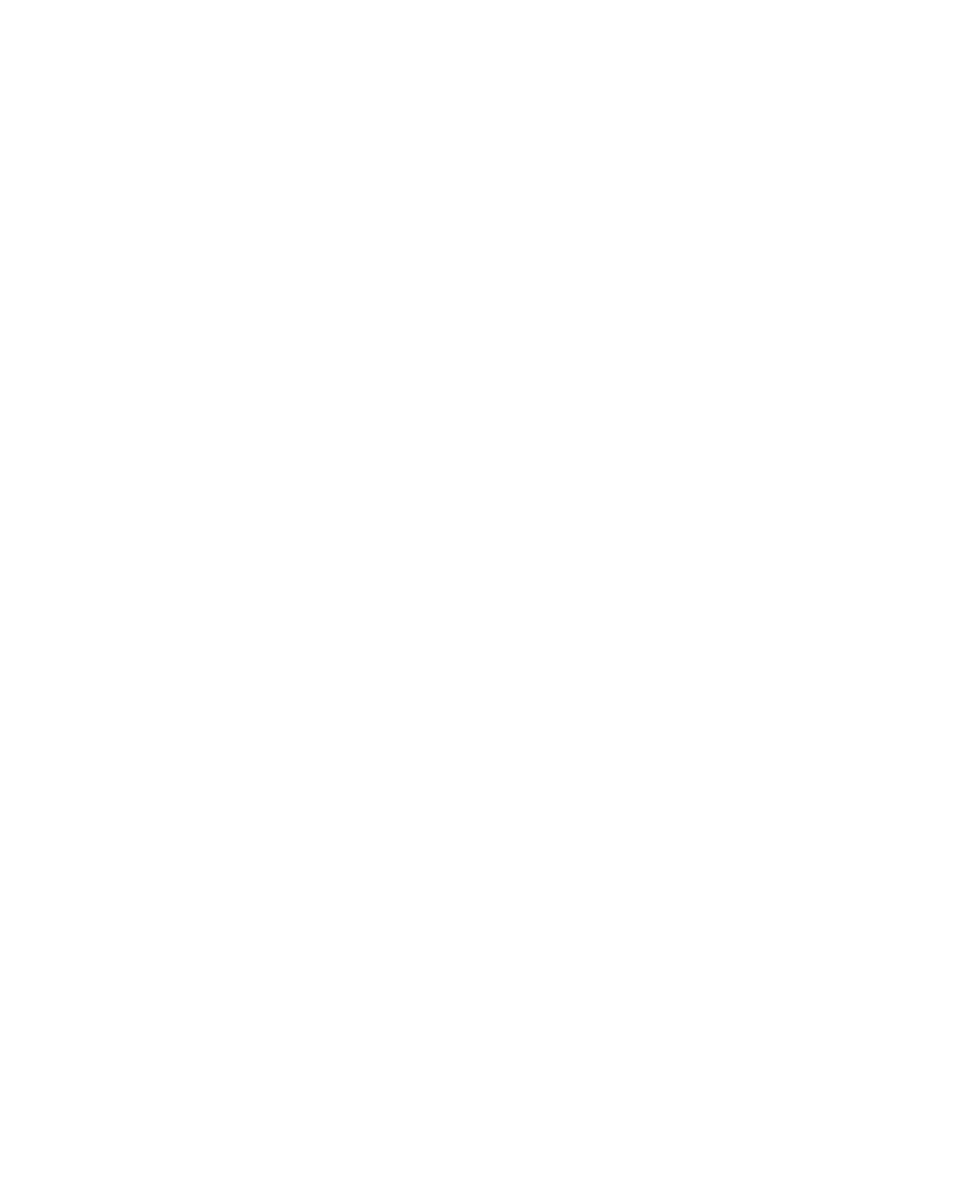
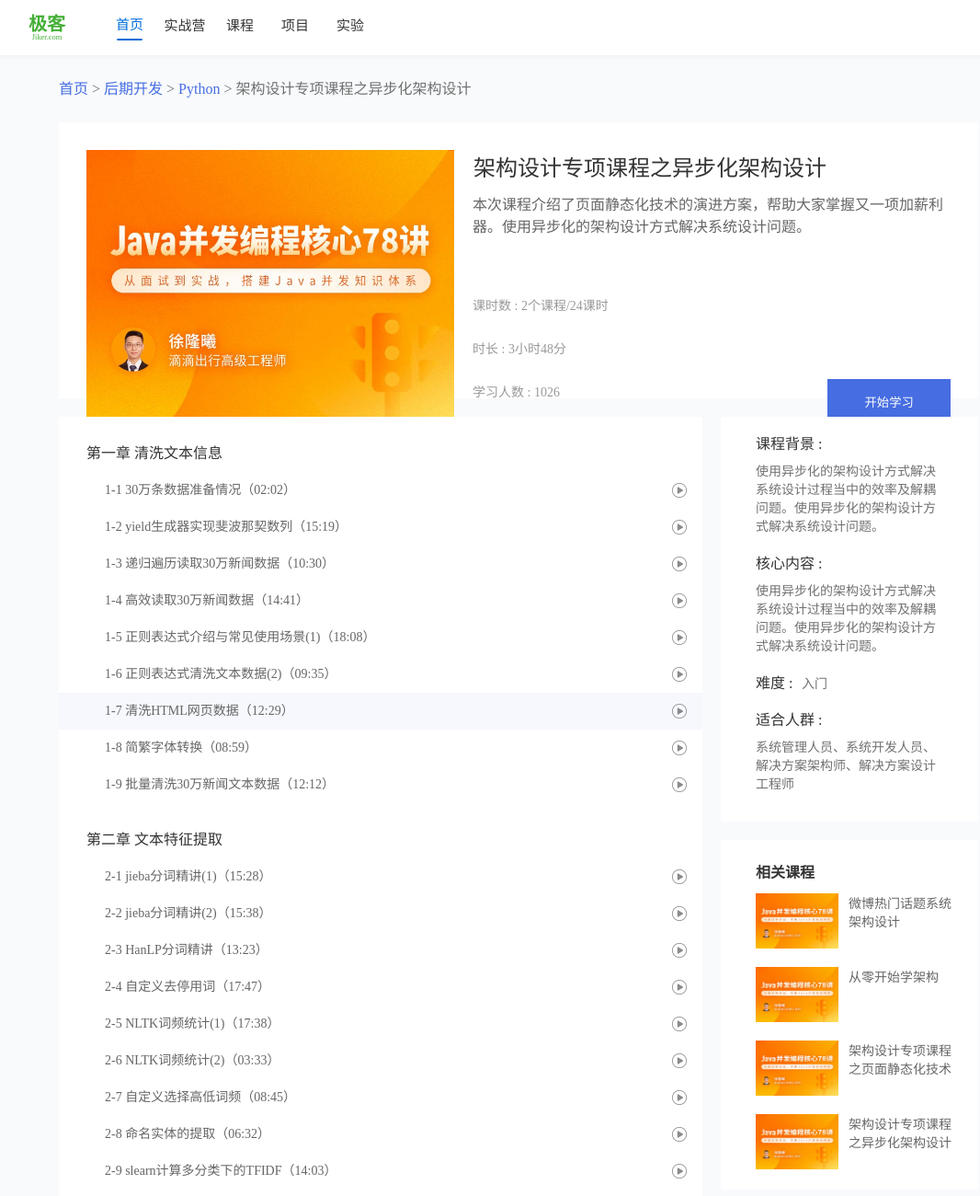
Before and after one commit to MizhiGao/jiker, a plain HTML site: page course_detail.html in a window 1280 px wide. Shown: the top 1300 px of the page at 92% size, without its empty margins (76-1142 px from the left). Before the commit the page ends 800 px from the top, so only its background shows below. Drawn offline with Linux system fonts and the light colour scheme.

Commit message:
course-detail page

```diff
--- a/course_detail.html
+++ b/course_detail.html
@@ -0,0 +1,224 @@
+<!DOCTYPE html>
+<html lang="zh-CN">
+
+<head>
+    <meta charset="UTF-8">
+    <meta name="viewport" content="width=device-width, initial-scale=1.0">
+    <title>课程详情页-极客</title>
+    <link href="css/index.css" rel="stylesheet">
+    <link href="css/course_detail.css" rel="stylesheet">
+</head>
+
+<body>
+    <header class="page-header">
+            <span class="head-box-left">
+                <div class="header-logo">
+                    <span class="header-logo-text">极客</span>
+                    <span class="header-logo-url">Jiker.com</span>
+                </div>
+                <nav class="header-nav">
+                    <ul class="nav-list-box">
+                        <li class="nav-list-item"><a href="javascript:;" class="nav-list">首页</a><span
+                                class="underline"></span></li>
+                        <li class="nav-list-item"><a href="javascript:;" class="nav-list">实战营</a></li>
+                        <li class="nav-list-item"><a href="javascript:;" class="nav-list">课程</a></li>
+                        <li class="nav-list-item"><a href="javascript:;" class="nav-list">项目</a></li>
+                        <li class="nav-list-item"><a href="javascript:;" class="nav-list">实验</a></li>
+                    </ul>
+                </nav>
+            </span>
+            <span class="user">
+                <!-- <img src="img/user.png" class="user-img"> -->
+            </span>
+    </header>
+    <div class="main-body">
+        <div class="nav-pc">
+            <a href="javascript:;">首页</a>
+            <span class="sharp-content">></span>
+            <a href="javascript:;">后期开发</a>
+            <span class="sharp-content">></span>
+            <a href="javascript:;">Python</a>
+            <span class="sharp-content">></span>
+            <span class="nav-section">架构设计专项课程之异步化架构设计</span>
+        </div>
+        <div class="section-card">
+            <img src="img/course-img.jpg" class="section-card-img">
+            <div class="course-card-right">
+                <div class="name">架构设计专项课程之异步化架构设计</div>
+                <span class="brief">本次课程介绍了页面静态化技术的演进方案，帮助大家掌握又一项加薪利器。使用异步化的架构设计方式解决系统设计问题。</span>
+                <div class="course-card-tag">
+                    <div class="tag-item-box">
+                        <span class="tag-item">课时数 : 2个课程/24课时</span>
+                        <span class="tag-item">时长 : 3小时48分</span>
+                        <span class="tag-item">学习人数 : 1026</span>
+                    </div>
+                    <button class="button-item">开始学习</button>
+                </div>
+            </div>
+        </div>
+        <div class="course-menu-cintainer">
+            <div class="section-item">
+                <span class="section-name">第一章 清洗文本信息</span>
+                <div class="course-item">
+                    <span class="lesson-name">1-1 30万条数据准备情况（02:02）</span>
+                    <span class="lesson-pause"></span>
+                </div>
+                <div class="course-item">
+                    <span class="lesson-name">1-2 yield生成器实现斐波那契数列（15:19）</span>
+                    <span class="lesson-pause"></span>
+                </div>
+                <div class="course-item">
+                    <span class="lesson-name">1-3 递归遍历读取30万新闻数据（10:30）</span>
+                    <span class="lesson-pause"></span>
+                </div>
+                <div class="course-item">
+                    <span class="lesson-name">1-4 高效读取30万新闻数据（14:41）</span>
+                    <span class="lesson-pause"></span>
+                </div>
+                <div class="course-item">
+                    <span class="lesson-name">1-5 正则表达式介绍与常见使用场景(1)（18:08）</span>
+                    <span class="lesson-pause"></span>
+                </div>
+                <div class="course-item">
+                    <span class="lesson-name">1-6 正则表达式清洗文本数据(2)（09:35）</span>
+                    <span class="lesson-pause"></span>
+                </div>
+                <div class="course-item">
+                    <span class="lesson-name">1-7 清洗HTML网页数据（12:29）</span>
+                    <span class="lesson-pause"></span>
+                </div>
+                <div class="course-item">
+                    <span class="lesson-name">1-8 简繁字体转换（08:59）</span>
+                    <span class="lesson-pause"></span>
+                </div>
+                <div class="course-item">
+                    <span class="lesson-name">1-9 批量清洗30万新闻文本数据（12:12）</span>
+                    <span class="lesson-pause"></span>
+                </div>
+            </div>
+            <div class="section-item">
+                <span class="section-name">第二章 文本特征提取</span>
+                <div class="course-item">
+                    <span class="lesson-name">2-1 jieba分词精讲(1)（15:28）</span>
+                    <span class="lesson-pause"></span>
+                </div>
+                <div class="course-item">
+                    <span class="lesson-name">2-2 jieba分词精讲(2)（15:38）</span>
+                    <span class="lesson-pause"></span>
+                </div>
+                <div class="course-item">
+                    <span class="lesson-name">2-3 HanLP分词精讲（13:23）</span>
+                    <span class="lesson-pause"></span>
+                </div>
+                <div class="course-item">
+                    <span class="lesson-name">2-4 自定义去停用词（17:47）</span>
+                    <span class="lesson-pause"></span>
+                </div>
+                <div class="course-item">
+                    <span class="lesson-name">2-5 NLTK词频统计(1)（17:38）</span>
+                    <span class="lesson-pause"></span>
+                </div>
+                <div class="course-item">
+                    <span class="lesson-name">2-6 NLTK词频统计(2)（03:33）</span>
+                    <span class="lesson-pause"></span>
+                </div>
+                <div class="course-item">
+                    <span class="lesson-name">2-7 自定义选择高低词频（08:45）</span>
+                    <span class="lesson-pause"></span>
+                </div>
+                <div class="course-item">
+                    <span class="lesson-name">2-8 命名实体的提取（06:32）</span>
+                    <span class="lesson-pause"></span>
+                </div>
+                <div class="course-item">
+                    <span class="lesson-name">2-9 slearn计算多分类下的TFIDF（14:03）</span>
+                    <span class="lesson-pause"></span>
+                </div>
+                <div class="course-item">
+                    <span class="lesson-name">2-10 实战案例：30万新闻文本特征提取（11:06）</span>
+                    <span class="lesson-pause"></span>
+                </div>
+            </div>
+            <div class="section-item">
+                <span class="section-name">第二章 文本特征提取</span>
+                <div class="course-item">
+                    <span class="lesson-name">2-1 jieba分词精讲(1)（15:28）</span>
+                    <span class="lesson-pause"></span>
+                </div>
+                <div class="course-item">
+                    <span class="lesson-name">2-2 jieba分词精讲(2)（15:38）</span>
+                    <span class="lesson-pause"></span>
+                </div>
+                <div class="course-item">
+                    <span class="lesson-name">2-3 HanLP分词精讲（13:23）</span>
+                    <span class="lesson-pause"></span>
+                </div>
+                <div class="course-item">
+                    <span class="lesson-name">2-4 自定义去停用词（17:47）</span>
+                    <span class="lesson-pause"></span>
+                </div>
+                <div class="course-item">
+                    <span class="lesson-name">2-5 NLTK词频统计(1)（17:38）</span>
+                    <span class="lesson-pause"></span>
+                </div>
+                <div class="course-item">
+                    <span class="lesson-name">2-6 NLTK词频统计(2)（03:33）</span>
+                    <span class="lesson-pause"></span>
+                </div>
+                <div class="course-item">
+                    <span class="lesson-name">2-7 自定义选择高低词频（08:45）</span>
+                    <span class="lesson-pause"></span>
+                </div>
+                <div class="course-item">
+                    <span class="lesson-name">2-8 命名实体的提取（06:32）</span>
+                    <span class="lesson-pause"></span>
+                </div>
+                <div class="course-item">
+                    <span class="lesson-name">2-9 slearn计算多分类下的TFIDF（14:03）</span>
+                    <span class="lesson-pause"></span>
+                </div>
+                <div class="course-item">
+                    <span class="lesson-name">2-10 实战案例：30万新闻文本特征提取（11:06）</span>
+                    <span class="lesson-pause"></span>
+                </div>
+            </div>
+        </div>
+        <div class="course-rich-text">
+            <div class="rich-text-box">
+                <span class="rich-text-title">课程背景 : </span>
+                <p class="rich-text">使用异步化的架构设计方式解决系统设计过程当中的效率及解耦问题。使用异步化的架构设计方式解决系统设计问题。</p>
+            </div>
+            <div class="rich-text-box">
+                <span class="rich-text-title">核心内容 : </span>
+                <p class="rich-text">使用异步化的架构设计方式解决系统设计过程当中的效率及解耦问题。使用异步化的架构设计方式解决系统设计问题。</p>
+            </div>
+            <div class="rich-text-box">
+                <span class="rich-text-title">难度 : </span>
+                <p class="course-difficulty">入门</p>
+            </div>
+            <div class="rich-text-box">
+                <span class="rich-text-title">适合人群 : </span>
+                <p class="rich-text">系统管理人员、系统开发人员、解决方案架构师、解决方案设计工程师</p>
+            </div>
+        </div>
+        <div class="relative-course">
+            <span class="relative-course-title">相关课程</span>
+            <div class="relative-course-box">
+                <img src="img/course-img.jpg">
+                <p>微博热门话题系统架构设计</p>
+                <img src="img/course-img.jpg">
+                <p>从零开始学架构 </p>
+                <img src="img/course-img.jpg">
+                <p>架构设计专项课程之页面静态化技术</p>
+                <img src="img/course-img.jpg">
+                <p>架构设计专项课程之异步化架构设计</p>
+            </div>
+        </div>
+    </div>
+    <footer class="footer">
+        <span>©2015-2019 深圳信息职业技术学院</span>
+        <span>沪ICP备16009837号 京公网安备 10010802023648号</span>
+    </footer>
+</body>
+
+</html>
--- a/css/course.css
+++ b/css/course.css
@@ -15,20 +15,29 @@
     border-radius: 3px;
     background-color: #35B558;
 }
+.page-header{
+    width: 100%;
+    text-align: center;
+    min-width: 1196px;
+    height: 60px;
+    background: #FFFFFF;
+    box-shadow: 0px 0px 10px 0px rgba(0, 0, 0, 0.05);
+    display: flex;
+    flex-wrap: nowrap;
+    padding: 0 calc((100% - 1196px)/2);
+}
 .page-main{
     text-align: center;
     height:1341px ;
     width: 100%;
-}
-.page-main-box{
-    width: 1440px;
+    min-width: 1196px;
     display: grid;
     grid-template-columns: 250px 817px 100px;
     grid-template-rows:46px 1042px 61px;
     column-gap: 16px;
     row-gap: 11px;
-    padding: 0 0 0 180px;
-    margin: 20px auto 0;
+    padding: 0 calc((100% - 1196px)/2);
+    margin: 20px 0;
 }
 .course-nav-box{
     text-align: left;
--- a/css/course_detail.css
+++ b/css/course_detail.css
@@ -0,0 +1,176 @@
+html,body{
+    color: #666666;
+}
+.page-header{
+    width: 100%;
+    min-width: 1000px;
+}
+.main-body{
+    height: 1771px;
+    min-width:1000px;
+    display: grid;
+    grid-template-columns: 700px 280px;
+    grid-template-rows: 53px 300px 440px 380px 500px;
+    column-gap: 20px;
+    row-gap: 20px;
+    padding: 0 calc((100% - 1000px)/2);
+}
+.nav-pc{
+    grid-column-start: span 2;
+    font-size: 16px;
+    padding: 29px 0 8px 0;
+    line-height: 16px;
+}
+.nav-pc a{
+    text-decoration: none;
+    color: #466DE1;
+}
+.nav-pc span{
+    color: #707070;
+}
+.section-card{
+    grid-column-start: span 2;
+    display: grid;
+    grid-template-columns:400px 520px;
+    column-gap: 20px;
+    padding: 30px;
+    background: #FFFFFF;
+
+}
+.course-card-right{
+    display: flex;
+    flex-direction: column;
+    justify-content: space-between;
+    align-items: flex-start;
+}
+.course-card-right .name{
+    font-size: 24px;
+    color: #333;
+    margin-left: 1px;
+    height: 23px;
+}
+.course-card-right .brief{
+    height: 40px;
+    margin: 23px 0 72px 0;
+    font-size: 16px;
+}
+.course-card-tag{
+    display: flex;
+    flex-wrap: nowrap;
+    justify-content: space-between;
+    align-items: flex-end;
+}
+.tag-item-box{
+    display: flex;
+    flex-wrap: nowrap;
+    flex-direction: column;
+    justify-content: space-between;
+    color: #999;
+}
+.button-item{
+    width: 180px;
+    height: 50px;
+    background: #466DE1;
+    color: #fff;
+    border: none;
+}
+.course-menu-cintainer{
+    grid-row-start: span 3;
+    display:flex;
+    flex-direction: column;
+    padding:0 0 26px;
+    background: #FFFFFF;
+}
+.section-name{
+    display: inline-block;
+    padding:32px 30px 12px;
+    height: 60px;
+    line-height: 16px;
+    font-size: 16px;
+    color: #333;
+}
+.course-item{
+    height: 40px;
+    line-height: 16px;
+    padding: 12px 0 12px 50px;
+    display: flex;
+}
+.lesson-pause{
+    display: inline-block;
+    width: 16px;
+    height: 16px;
+    background:url('../img/play.png')  no-repeat center;
+    background-size: contain;
+    padding-right: 50px;
+}
+.course-item:hover .lesson-pause{
+    display: inline-block;
+    width: 16px;
+    height: 16px;
+    background:url('../img/play_hover.png')  no-repeat center;
+    background-size: contain;
+    padding-right: 50px;
+}
+.section-item:first-child .course-item:nth-child(8){
+    background-color: #F6F8FD;
+}
+.course-rich-text{
+    display: grid;
+    grid-template-rows:130px 130px 40px 80px ;
+    color: #727171;
+}
+.rich-text-title{
+    display: inline-block;
+    margin-bottom: 10px;
+    height: 16px;
+    line-height: 16px;
+    font-size: 16px;
+    font-weight: 500;
+    color: #333333;
+}
+.course-difficulty{
+    display: inline-block;
+    height: 14px;
+    line-height: 18px;
+}
+.rich-text-box:nth-child(3){
+    display: flex;
+    flex-direction: row;
+    flex-wrap: nowrap;
+    width:100px;
+}
+.course-rich-text,.relative-course{
+    background: #FFFFFF;
+    padding: 22px 33px 30px 38px;
+}
+.relative-course-title{
+    width: 65px;
+    height: 16px;
+    font-size: 16px;
+    font-family: SourceHanSansCN;
+    font-weight: bold;
+    color: #333333;
+}
+.relative-course-box{
+    display: grid;
+    grid-template-columns: 90px 116px;
+    grid-template-rows: repeat(4,60px);
+    column-gap: 11px;
+    row-gap: 20px;
+    margin-top: 12px;
+}
+
+.footer{
+    min-width: 1000px;
+    height: 40px;
+    background: #333333;
+    width: 100%;
+    display: flex;
+    justify-content: center;
+    font-size: 12px;
+    color: #666666;
+    height: 40px;
+    line-height: 40px;
+    text-align: center;
+    margin-top: 38px;
+}
--- a/css/index.css
+++ b/css/index.css
@@ -33,18 +33,13 @@ html,body{
 .page-header{
     width: 100%;
     text-align: center;
-    min-width:1268px;
-    padding: 0 65px 0 107px;
+    min-width:1080px;
     height: 60px;
     background: #FFFFFF;
     box-shadow: 0px 0px 10px 0px rgba(0, 0, 0, 0.05);
-}
-.header-box{
     display: flex;
     flex-wrap: nowrap;
-    width: 1440px;
-    padding:0 180px;
-    margin: 0 auto;
+    padding: 0 calc((100% - 1080px)/2);
 }
 .head-box-left{
     text-align: center;
@@ -113,17 +108,14 @@ html,body{
 /* 主体结构 */
 .page-main{
     text-align: center;
-    min-width:1440px;
+    min-width:1080px;
     height: 2363px;
-    padding: 0 65px 0 107px;
-}
-.main-img-box{
-    height: 357px;
-    padding: 37px 116px 0 72px;
+    padding: 0 calc((100% - 1080px)/2);
 }
 .main-img{
     width:1080px;
     height: 320px;
+    margin: 20px 0 0;
 }
 .title-box{
 display: flex;
@@ -143,7 +135,6 @@ height: 93px;
     grid-template-rows: repeat(2,150px);
     grid-gap:16px 16px;
     justify-content: center;
-    padding: 0 73px;
 }
 .combat-camp-list{
     display: flex;
@@ -172,7 +163,6 @@ height: 93px;
 /* 课程 */
 .course-box{
   height:496px;
-  padding: 0 113px 0 72px;
   display:grid;
   grid-template-columns: repeat(4,258px);
   grid-template-rows: repeat(2,240px);
@@ -214,7 +204,6 @@ height: 93px;
 /* 项目 */
 .project-box{
     height:256px;
-    padding: 0 115px 0 73px;
     display:grid;
     grid-template-columns: repeat(5,203px);
     grid-template-rows: repeat(2,120px);
@@ -244,7 +233,6 @@ height: 93px;
 /* 实验 */
 .experiment-box{
     height:436px;
-    padding: 0 113px 0 72px;
     display:grid;
     grid-template-columns: repeat(5,203px);
     grid-template-rows: repeat(2,210px);
@@ -278,11 +266,11 @@ height: 93px;
     height: 40px;
     background: #333744;
     display: inline-block;
-    min-width: 1440px;
+    min-width: 1080px;
     height: 40px;
     line-height: 40px;
     text-align: center;
-  }
-  .footer-info{
+}
+.footer-info{
     color: #FFFFFF;
-  }
+}
```
Also changed, not shown: course.html (+3 -7 lines), index.html (+2 -5 lines), img/course-img.jpg (added), img/play.png (added), img/play_hover.png (added).
